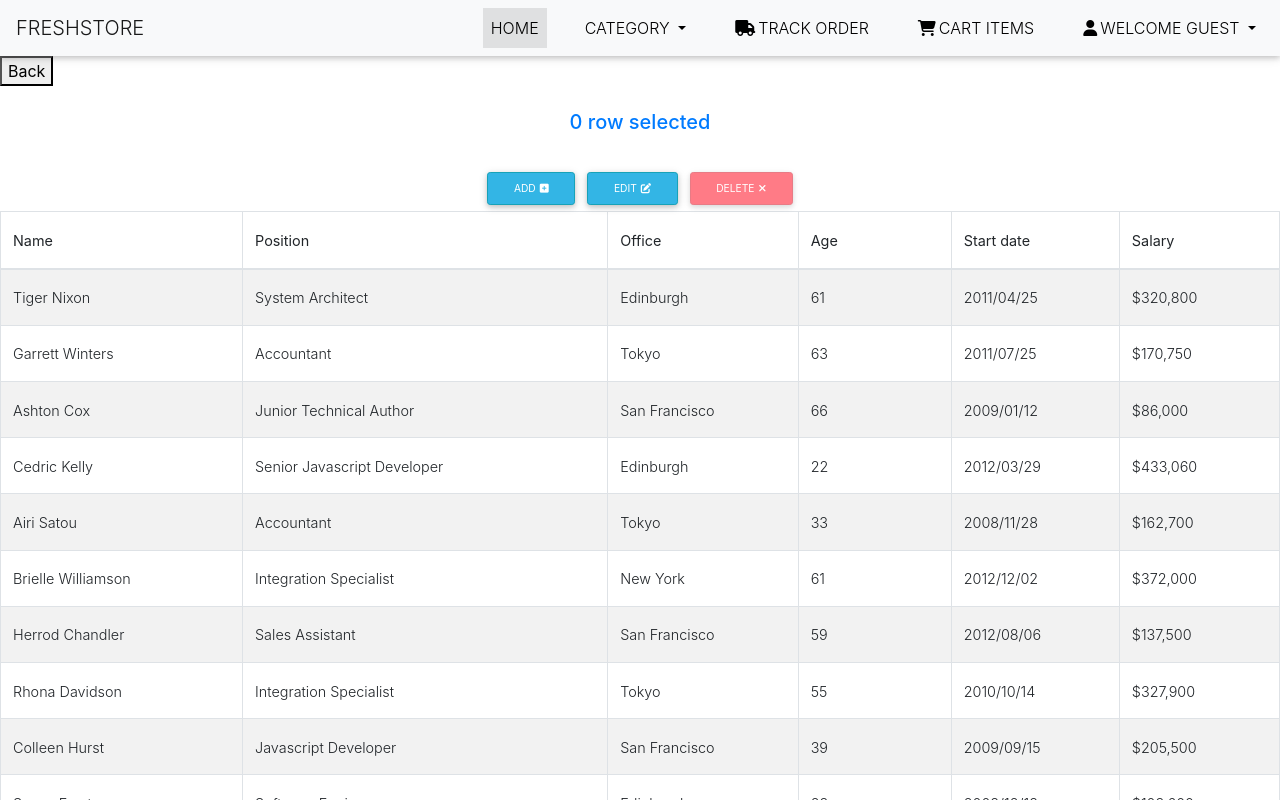
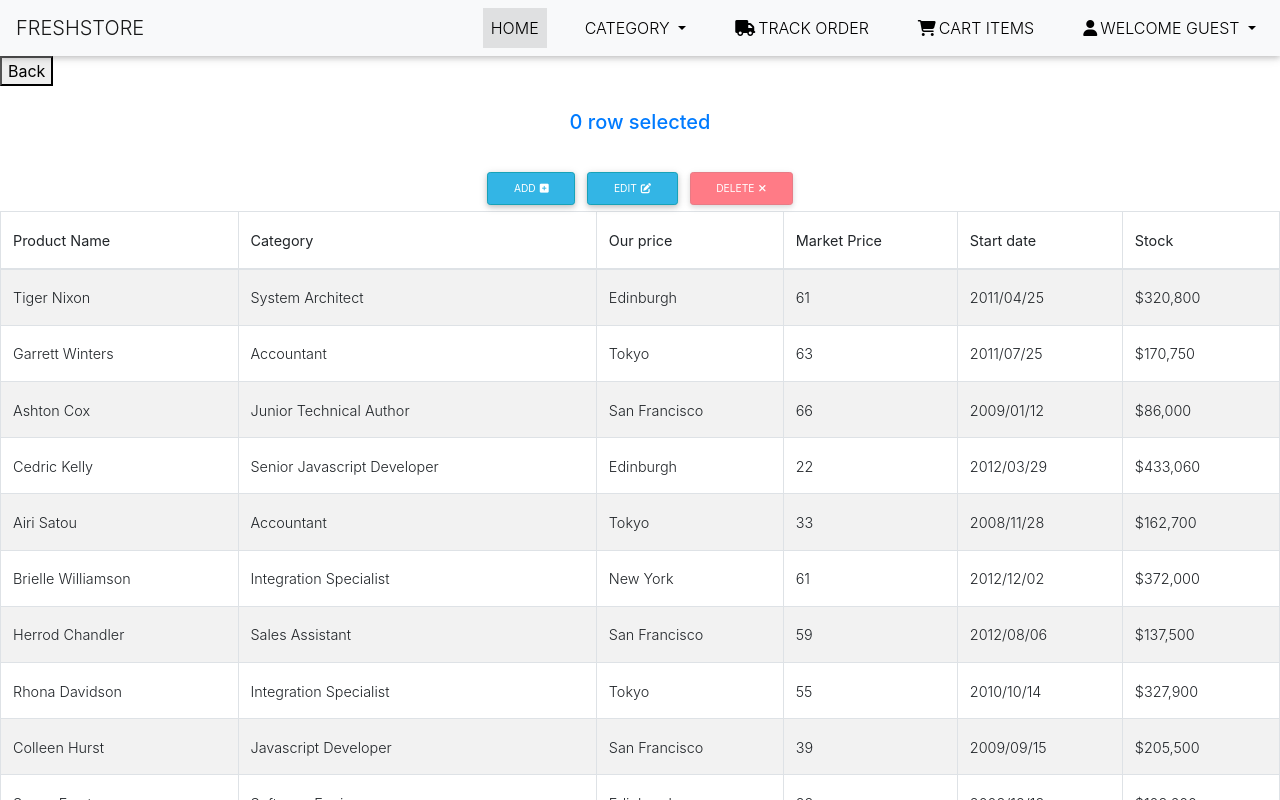
Before and after one commit to Pawan2305/freshStore, an Angular app: page /admin/add-product in a window 1280 px wide. Shown: the top 800 px of the page. Built offline with nearby package versions, Linux system fonts and the light colour scheme.

Commit message:
edit product page

```diff
--- a/src/app/admin/add-product/add-product.component.html
+++ b/src/app/admin/add-product/add-product.component.html
@@ -23,32 +23,40 @@
                     <div class="modal-body mx-3">
                         <div class="md-form mb-5">
                             <input type="text" id="inputName" class="form-control validate">
-                            <label data-error="wrong" data-success="right" for="inputName">Name</label>
+                            <label data-error="wrong" data-success="right" for="inputName">Product Name</label>
                         </div>
 
                         <div class="md-form mb-5">
                             <input type="text" id="inputPosition" class="form-control validate">
-                            <label data-error="wrong" data-success="right" for="inputPosition">Position</label>
+                            <label data-error="wrong" data-success="right" for="inputPosition">Category</label>
                         </div>
+
 
                         <div class="md-form mb-5">
                             <input type="text" id="inputOfficeInput" class="form-control validate">
-                            <label data-error="wrong" data-success="right" for="inputOfficeInput">Office</label>
+                            <label data-error="wrong" data-success="right" for="inputOfficeInput">Our Price</label>
                         </div>
 
                         <div class="md-form mb-5">
                             <input type="text" id="inputAge" class="form-control validate">
-                            <label data-error="wrong" data-success="right" for="inputAge">Age</label>
+                            <label data-error="wrong" data-success="right" for="inputAge">Market Price</label>
                         </div>
 
-                        <div class="md-form mb-5">
-                            <input type="date" id="inputDate" class="form-control" placeholder="Select Date">
-                            <label data-error="wrong" data-success="right" for="inputDate"></label>
-                        </div>
+
 
                         <div class="md-form mb-5">
                             <input type="text" id="inputSalary" class="form-control validate">
-                            <label data-error="wrong" data-success="right" for="inputSalary">Salary</label>
+                            <label data-error="wrong" data-success="right" for="inputSalary">Stock</label>
+                        </div>
+
+                        <div class="file-field">
+                          <a class="btn-floating peach-gradient mt-0 float-left">
+                            <i class="fas fa-paperclip" aria-hidden="true"></i>
+                            <input type="file">
+                          </a>
+                          <div class="file-path-wrapper">
+                            <input class="file-path validate" type="text" placeholder="Upload your file">
+                          </div>
                         </div>
 
                     </div>
@@ -78,32 +86,29 @@
                     <div class="modal-body mx-3">
                         <div class="md-form mb-5">
                             <input type="text" id="formNameEdit" class="form-control validate">
-                            <label data-error="wrong" data-success="right" for="formNameEdit">Name</label>
+                            <label data-error="wrong" data-success="right" for="formNameEdit">Product Name</label>
                         </div>
 
                         <div class="md-form mb-5">
                             <input type="text" id="formPositionEdit" class="form-control validate">
-                            <label data-error="wrong" data-success="right" for="formPositionEdit">Position</label>
+                            <label data-error="wrong" data-success="right" for="formPositionEdit">Category</label>
                         </div>
 
                         <div class="md-form mb-5">
                             <input type="text" id="formOfficeEdit" class="form-control validate">
-                            <label data-error="wrong" data-success="right" for="formOfficeEdit">Office</label>
+                            <label data-error="wrong" data-success="right" for="formOfficeEdit">Our Price</label>
                         </div>
 
                         <div class="md-form mb-5">
                             <input type="text" id="formAgeEdit" class="form-control validate">
-                            <label data-error="wrong" data-success="right" for="formAgeEdit">Age</label>
+                            <label data-error="wrong" data-success="right" for="formAgeEdit">Market Price</label>
                         </div>
 
-                        <div class="md-form mb-5">
-                            <input type="text" id="formDateEdit" class="form-control datepicker">
-                            <label data-error="wrong" data-success="right" for="formDateEdit">Date</label>
-                        </div>
+
 
                         <div class="md-form mb-5">
                             <input type="text" id="formSalaryEdit" class="form-control validate">
-                            <label data-error="wrong" data-success="right" for="formSalaryEdit">Salary</label>
+                            <label data-error="wrong" data-success="right" for="formSalaryEdit">Stock</label>
                         </div>
                     </div>
                     <div class="modal-footer d-flex justify-content-center editInsideWrapper">
@@ -153,22 +158,22 @@
     <table id="dtBasicExample" class="table table-striped table-bordered" cellspacing="0" width="100%">
       <thead>
         <tr>
-          <th class="th-sm">Name
+          <th class="th-sm">Product Name
 
           </th>
-          <th class="th-sm">Position
+          <th class="th-sm">Category
 
           </th>
-          <th class="th-sm">Office
+          <th class="th-sm">Our price
 
           </th>
-          <th class="th-sm">Age
+          <th class="th-sm">Market Price
 
           </th>
           <th class="th-sm">Start date
 
           </th>
-          <th class="th-sm">Salary
+          <th class="th-sm">Stock
 
           </th>
         </tr>
--- a/src/app/navbar/navbar.component.html
+++ b/src/app/navbar/navbar.component.html
@@ -32,7 +32,6 @@
             </a>
             <div class="dropdown-menu" aria-labelledby="navbarDropdown">
               <a class="dropdown-item" href="#" data-toggle="modal" data-target="#myModal">LOGIN</a>
-              <a class="dropdown-item" href="#" data-toggle="modal" data-target="#signModal">SIGN UP</a>
             </div>
         </li>
       </ul>
```
